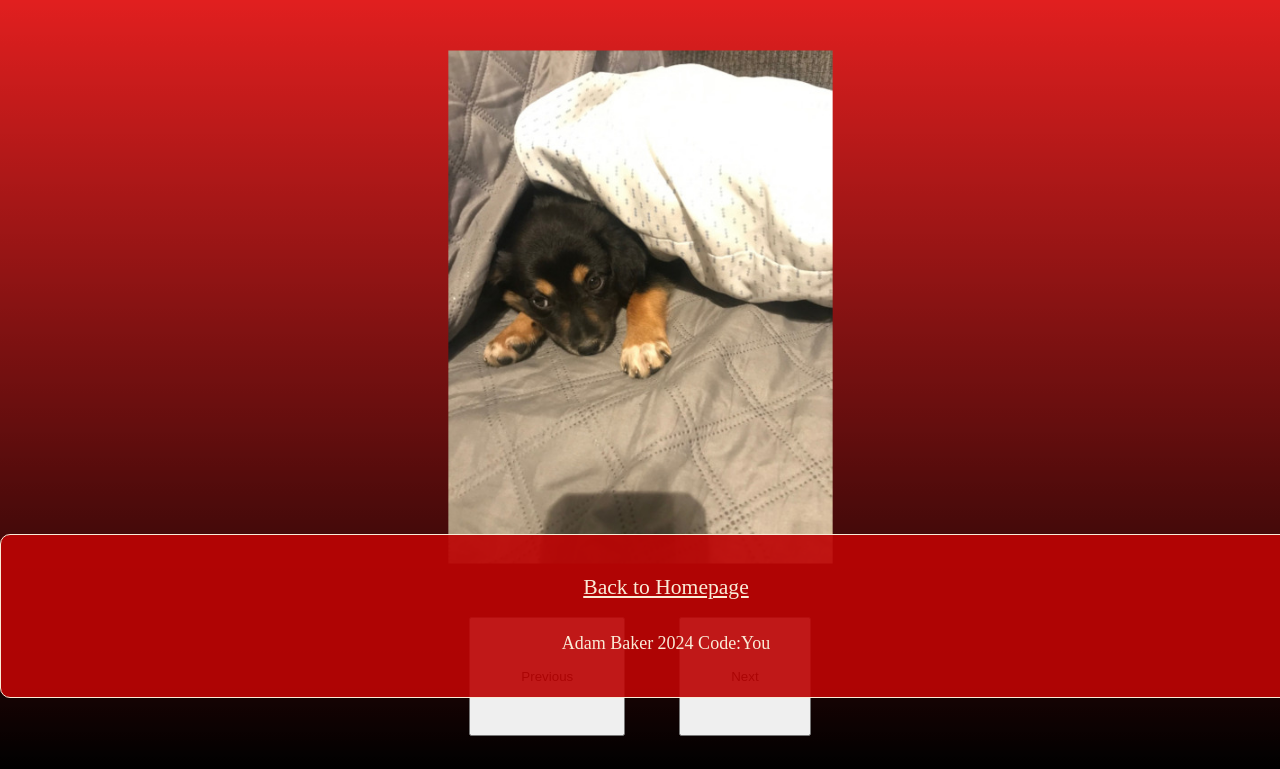
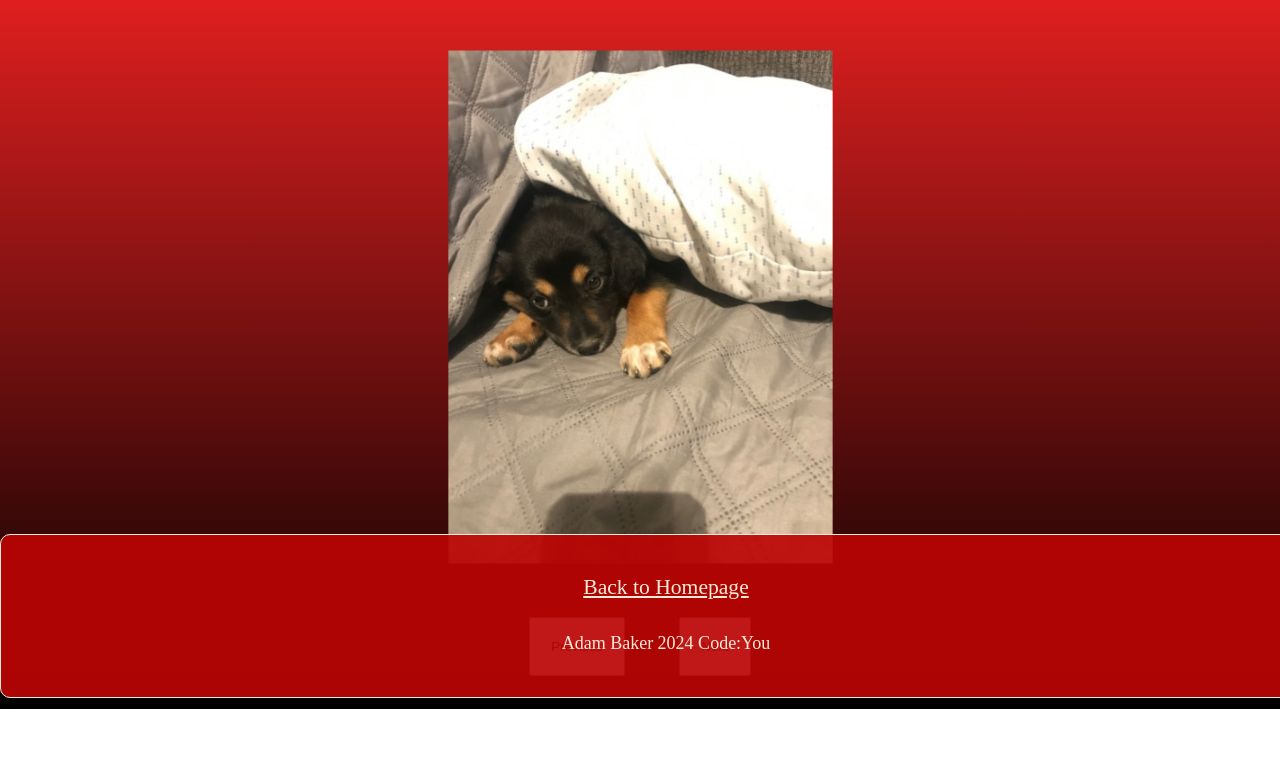
Before and after one commit to arbaker82/rubyDoo, a plain HTML site: page gallery.html in a window 1280 px wide. Shown: the part 102-871 px from the top of the page. After the commit the page ends 811 px from the top, so only its background shows below. Drawn offline with Linux system fonts and the light colour scheme.

```diff
--- a/style.css
+++ b/style.css
@@ -91,7 +91,8 @@
     button {
 
         margin: 25px;
-        padding: 50px
+        padding: 20px;
+
     }
 
     footer {
```
